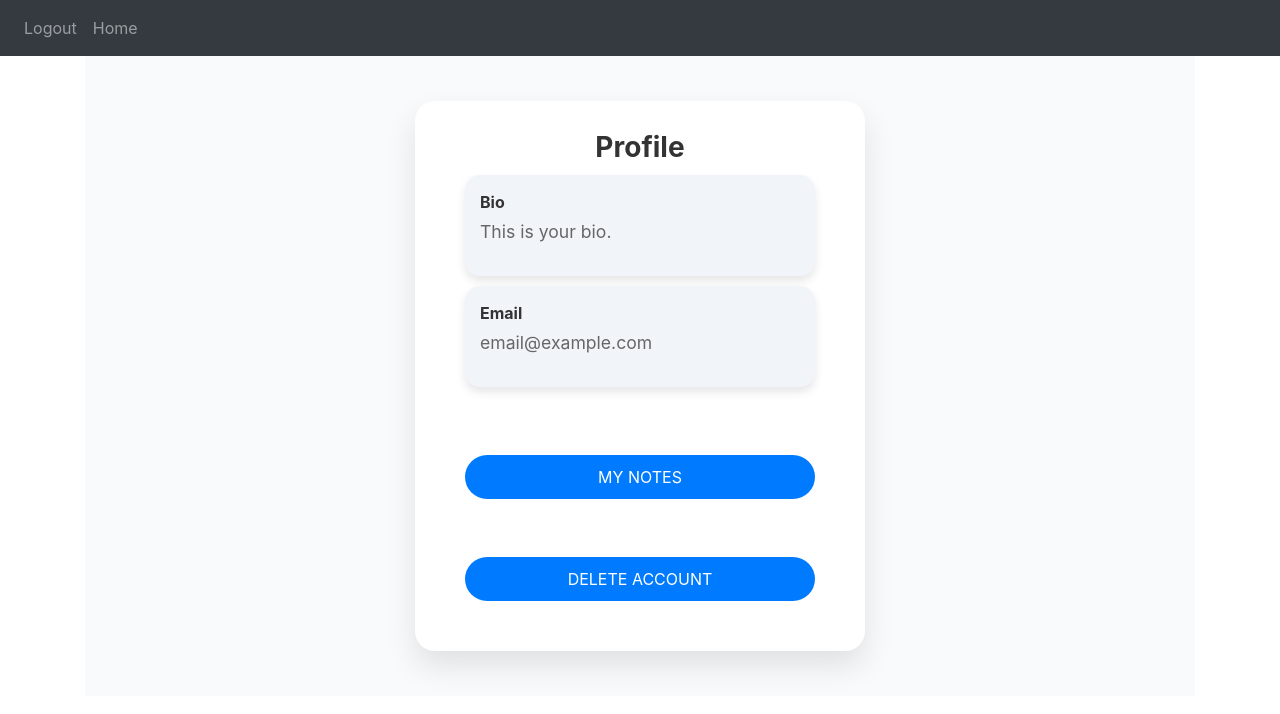
After one commit to denizzsarierr/flaskgroupproject, a Flask app: page /profile in a window 1280 px wide. The commit adds this page. Shown: the top 714 px of the page. Run offline with Flask 3, Linux system fonts and the light colour scheme; a user stored in the database is signed in; some libraries are stand-ins or nearby versions.

Commit message:
mynotes and profile

```diff
--- a/website/auth.py
+++ b/website/auth.py
@@ -16,7 +16,7 @@ def login():
     if request.method == "POST":
 
             username = form.get('username')
-            password = form.get('password')
+            password = form.get('password1')
 
             user = User.query.filter_by(username = username).first()
 
--- a/website/templates/base.html
+++ b/website/templates/base.html
@@ -25,6 +25,7 @@
       crossorigin="anonymous"
     />
     <title>{% block title %}Home{% endblock title %}</title>
+    {% block style %} {% endblock style %}
   </head>
 
   <body>
--- /dev/null
+++ b/website/templates/profile.html
@@ -0,0 +1,103 @@
+{% extends "base.html" %} {% block title %}Profile{% endblock title %}
+{% block style %}
+<style>
+  .profile-container {
+    display: flex;
+    justify-content: center;
+    align-items: center;
+    min-height: 80vh;
+    background: #f9fafb;
+  }
+
+  .profile-box {
+    background: #ffffff;
+    border-radius: 20px;
+    padding: 50px;
+    box-shadow: 0 15px 30px rgba(0, 0, 0, 0.1);
+    max-width: 450px;
+    width: 100%;
+    height: 550px;
+    text-align: center;
+    display: flex;
+    flex-direction: column;
+    justify-content: space-between;
+  }
+
+  .profile-img {
+    border-radius: 50%;
+    width: 140px;
+    height: 140px;
+    object-fit: cover;
+    margin-bottom: 20px;
+    border: 5px solid #ffffff;
+    box-shadow: 0 5px 10px rgba(0, 0, 0, 0.15);
+  }
+
+  h3 {
+    font-size: 1.75rem;
+    font-weight: bold;
+    color: #333;
+    margin-bottom: 10px;
+    margin-top: -20px;
+  }
+
+  .profile-details-box {
+    background: #f1f5f9;
+    padding: 15px;
+    border-radius: 15px;
+    box-shadow: 0 5px 10px rgba(0, 0, 0, 0.1);
+    margin: 10px 0;
+    text-align: left;
+  }
+
+  .profile-details-title {
+    font-weight: bold;
+    color: #333;
+    margin-bottom: 5px;
+  }
+
+  .profile-details-text {
+    font-size: 1.1rem;
+    color: #666;
+  }
+
+  .btn-primary {
+    background-color: #007bff;
+    border: none;
+    padding: 10px 20px;
+    border-radius: 50px;
+    color: white;
+    transition: all 0.3s ease;
+    text-transform: uppercase;
+  }
+
+  .btn-primary:hover {
+    background-color: #0056b3;
+    transform: translateY(-3px);
+  }
+
+  .mt-3 {
+    margin-top: 20px;
+  }
+</style>
+{% endblock style %} {% block content %}
+<div class="profile-container">
+  <div class="profile-box">
+    <div>
+      <h3>Profile</h3>
+      <div class="profile-details-box">
+        <div class="profile-details-title">Bio</div>
+        <p class="profile-details-text">This is your bio.</p>
+      </div>
+      <div class="profile-details-box">
+        <div class="profile-details-title">Email</div>
+        <p class="profile-details-text">email@example.com</p>
+      </div>
+    </div>
+    <a href="/mynotes" class="btn btn-primary mt-3">My Notes</a>
+    <a href="/delete-account" class="btn btn-primary mt-3"
+      >Delete Account</a
+    >
+  </div>
+</div>
+{% endblock content %}
--- a/website/views.py
+++ b/website/views.py
@@ -40,3 +40,26 @@ def delete_note():
             db.session.commit()
 
     return jsonify({})
+@views.route('/profile',methods = ["GET","POST"])
+@login_required
+def profile():
+
+    if request.method == "POST":
+
+        return redirect(url_for('views.mynotes'))
+
+
+
+
+
+    return render_template('profile.html',user = current_user)
+
+@views.route('/mynotes',methods = ["GET","POST"])
+@login_required
+def mynotes():
+
+    if request.method == "POST":
+        pass
+
+
+    return render_template("mynotes.html",user = current_user)
```
Also changed, not shown: website/templates/mynotes.html (added, +74 -0 lines), instance/database.db.
